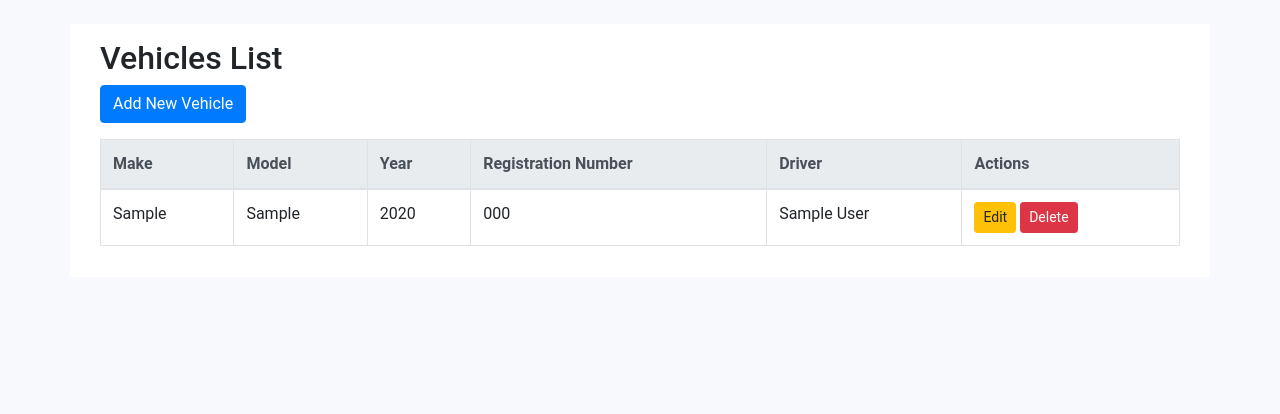
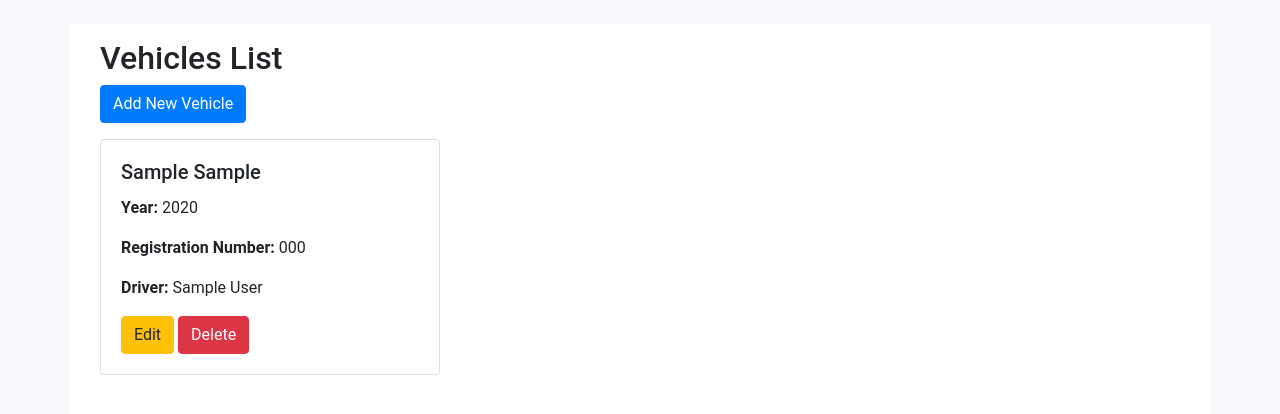
Before and after one commit to PMManyika/etrucker, a Django app: page /vehicles/vehicles/ in a window 1280 px wide. Shown: the part 62-476 px from the top of the page. Run offline with Django 3.2, Linux system fonts and the light colour scheme; tables that the repository leaves empty hold one stand-in row (values such as "Sample post"); some libraries are stand-ins or nearby versions.

Commit message:
changed table to div

```diff
--- a/vehicles/templates/vehicles/vehicle_list.html
+++ b/vehicles/templates/vehicles/vehicle_list.html
@@ -4,36 +4,26 @@
 <div class="container">
     <h2>Vehicles List</h2>
     <a href="{% url 'vehicle_create' %}" class="btn btn-primary mb-3">Add New Vehicle</a>
-    <table class="table table-bordered">
-        <thead class="thead-light">
-            <tr>
-                <th>Make</th>
-                <th>Model</th>
-                <th>Year</th>
-                <th>Registration Number</th>
-                <th>Driver</th>
-                <th>Actions</th>
-            </tr>
-        </thead>
-        <tbody>
-            {% for vehicle in vehicles %}
-            <tr>
-                <td>{{ vehicle.make }}</td>
-                <td>{{ vehicle.model }}</td>
-                <td>{{ vehicle.year }}</td>
-                <td>{{ vehicle.registration_number }}</td>
-                <td>{{ vehicle.driver }}</td>
-                <td>
-                    <a href="{% url 'vehicle_update' vehicle.id %}" class="btn btn-sm btn-warning">Edit</a>
-                    <a href="{% url 'vehicle_delete' vehicle.id %}" class="btn btn-sm btn-danger">Delete</a>
-                </td>
-            </tr>
-            {% empty %}
-            <tr>
-                <td colspan="6">No vehicles available.</td>
-            </tr>
-            {% endfor %}
-        </tbody>
-    </table>
+
+    <div class="row">
+        {% for vehicle in vehicles %}
+        <div class="col-md-4 mb-4">
+            <div class="card">
+                <div class="card-body">
+                    <h5 class="card-title">{{ vehicle.make }} {{ vehicle.model }}</h5>
+                    <p class="card-text"><strong>Year:</strong> {{ vehicle.year }}</p>
+                    <p class="card-text"><strong>Registration Number:</strong> {{ vehicle.registration_number }}</p>
+                    <p class="card-text"><strong>Driver:</strong> {{ vehicle.driver }}</p>
+                    <a href="{% url 'vehicle_update' vehicle.id %}" class="btn btn-warning">Edit</a>
+                    <a href="{% url 'vehicle_delete' vehicle.id %}" class="btn btn-danger">Delete</a>
+                </div>
+            </div>
+        </div>
+        {% empty %}
+        <div class="col">
+            <p>No vehicles available.</p>
+        </div>
+        {% endfor %}
+    </div>
 </div>
 {% endblock %}
```
Also changed, not shown: 1 other file.
